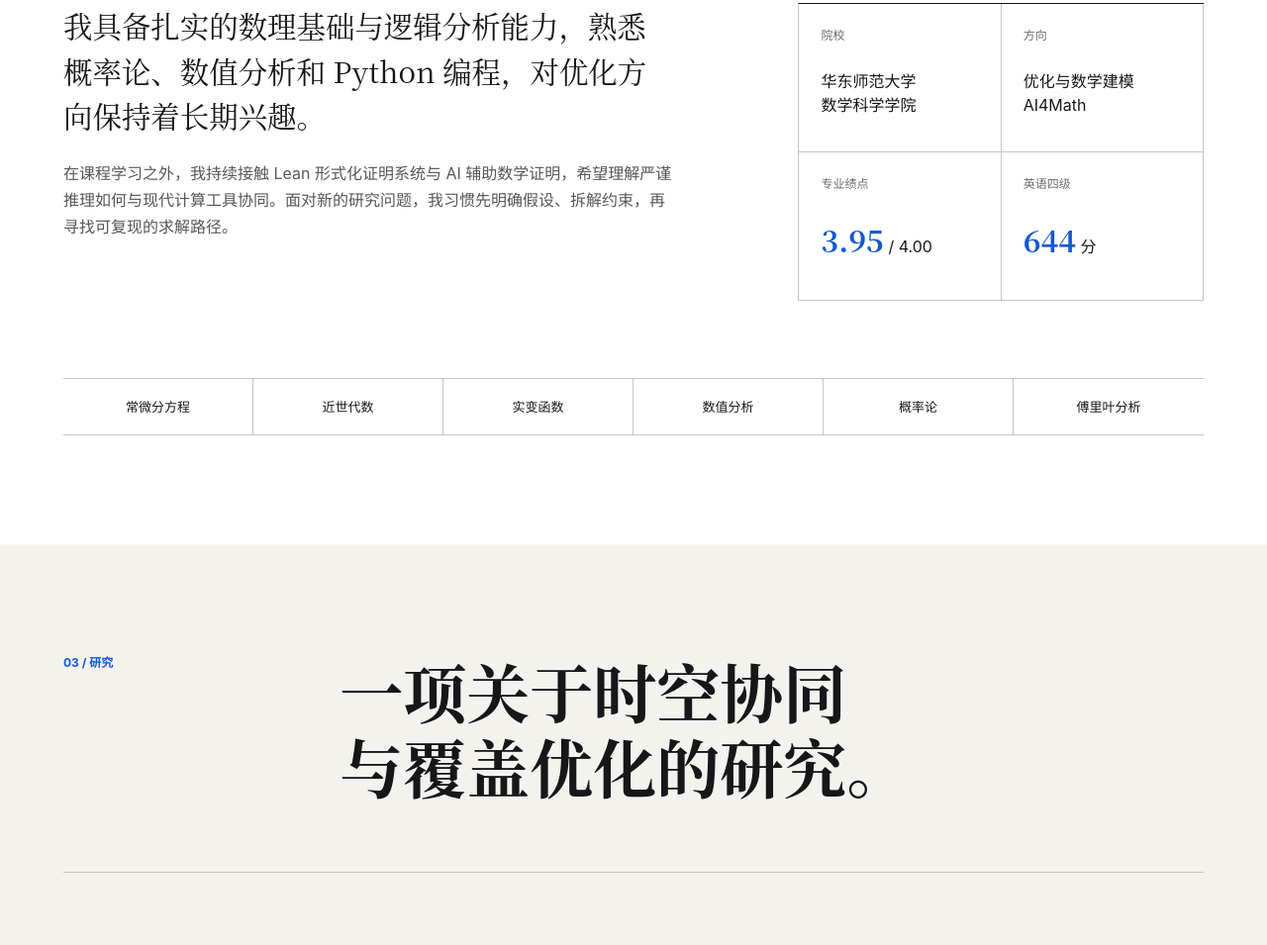
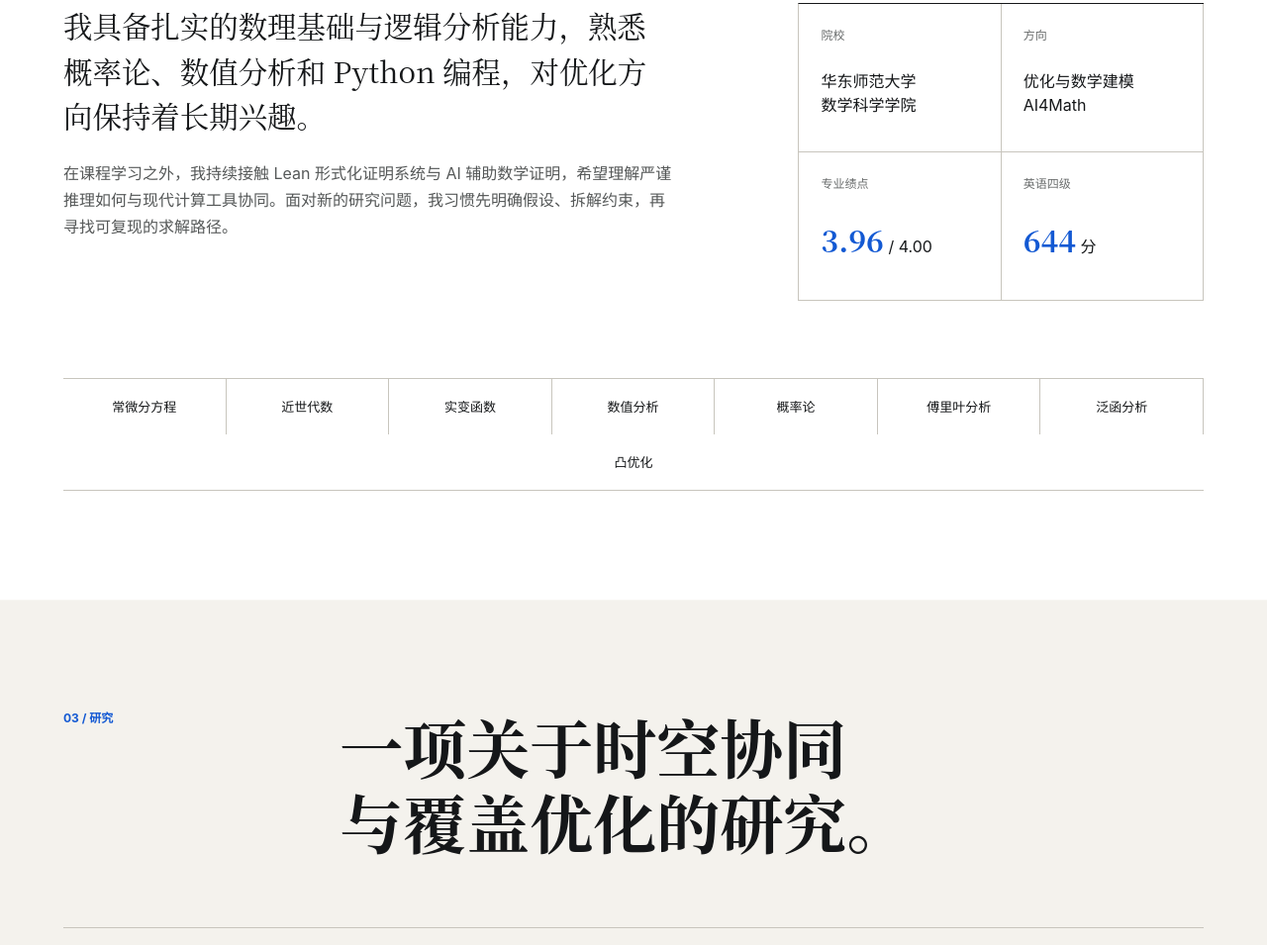
Before and after one commit to Hyakimaru7/personal-homepage, a plain HTML site: page index.html in a window 1280 px wide. Shown: the part 1039-1994 px from the top of the page at 99% size. Drawn offline with Linux system fonts and the light colour scheme.

Commit message:
更新个人主页内容，修正专业绩点并新增课程

```diff
--- a/index.html
+++ b/index.html
@@ -98,7 +98,7 @@
             </div>
             <div>
               <dt>专业绩点</dt>
-              <dd><strong>3.95</strong> / 4.00</dd>
+              <dd><strong>3.96</strong> / 4.00</dd>
             </div>
             <div>
               <dt>英语四级</dt>
@@ -114,6 +114,8 @@
           <span>数值分析</span>
           <span>概率论</span>
           <span>傅里叶分析</span>
+          <span>泛函分析</span>
+          <span>凸优化</span>
         </div>
       </section>
 
```
Also changed, not shown: 1 other file.
